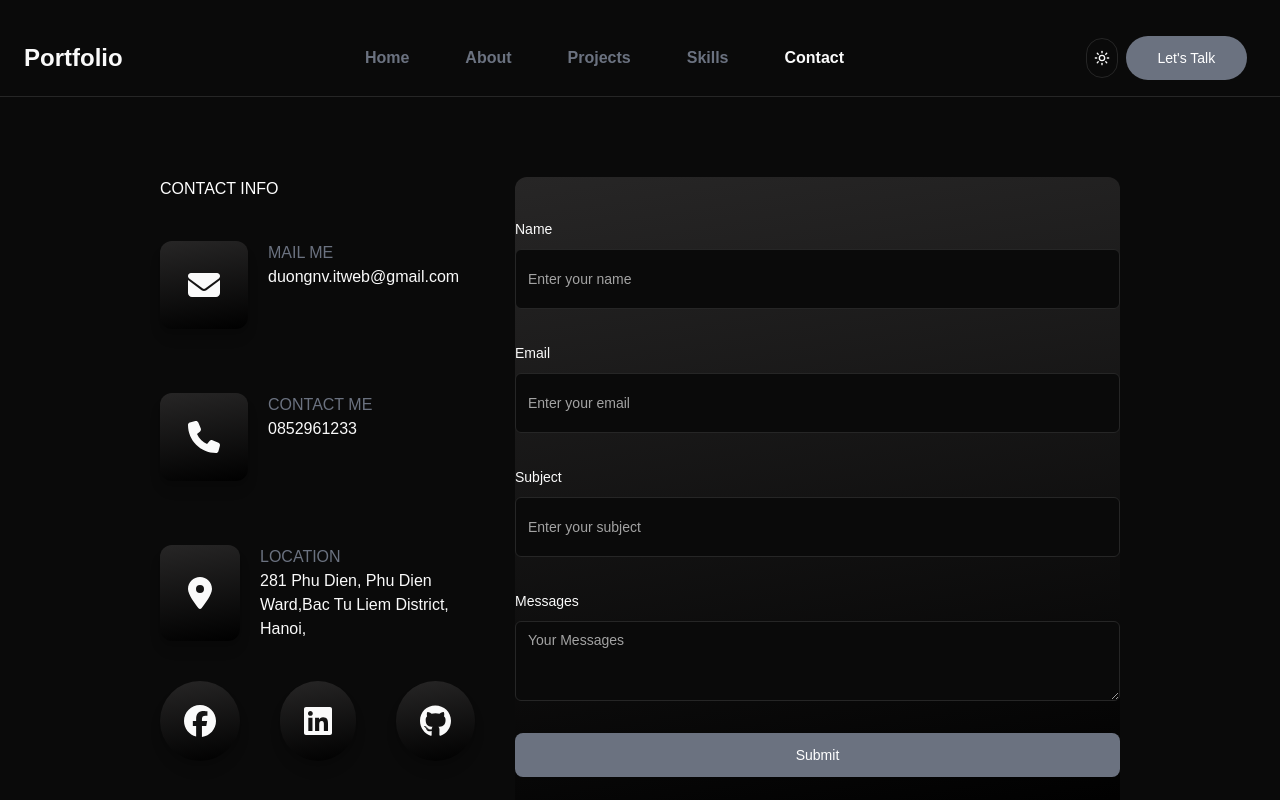
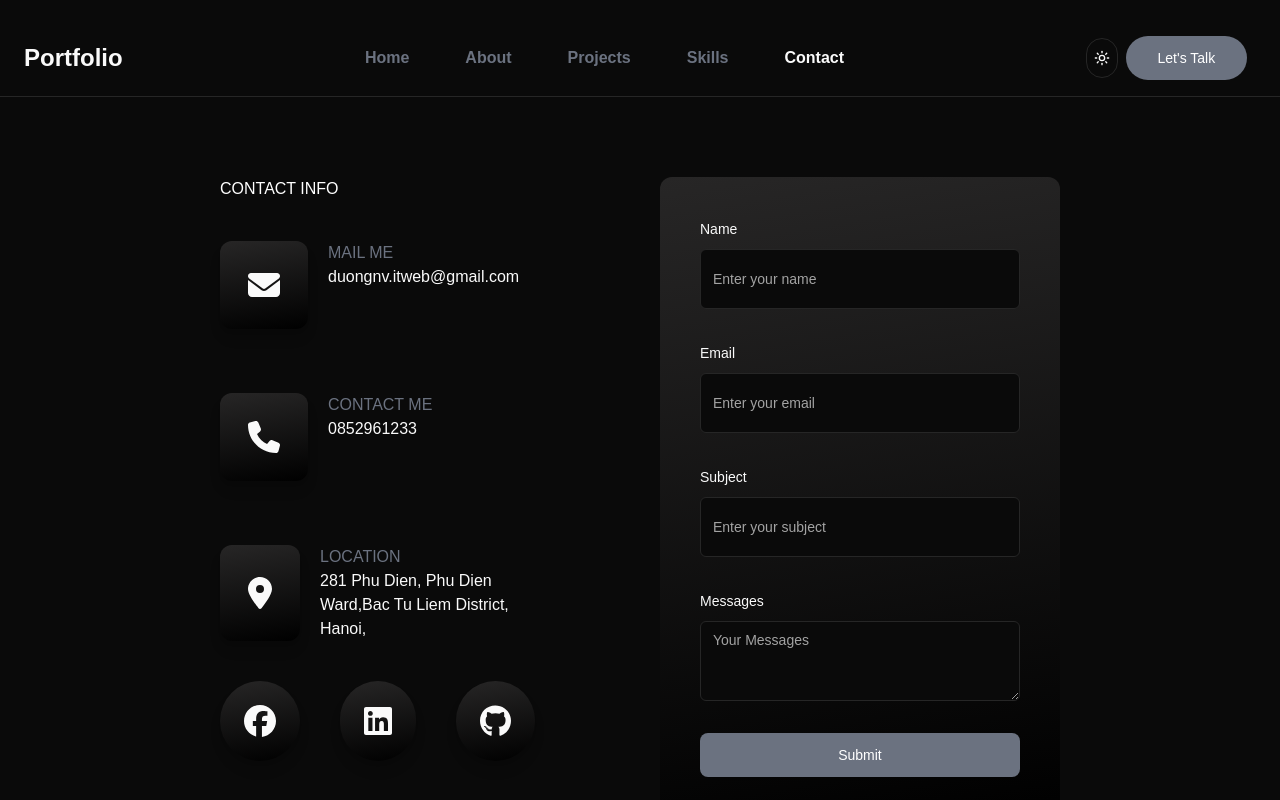
Before and after one commit to ADDuongg/portfolio, a Next.js app: page /contact in a window 1280 px wide. Shown: the top 800 px of the page. Built offline with nearby package versions, Linux system fonts and the light colour scheme.

Commit message:
update contact form

```diff
--- a/src/sections/contact/components/ContactForm.tsx
+++ b/src/sections/contact/components/ContactForm.tsx
@@ -44,7 +44,7 @@ export function ContactForm() {
   }
 
   return (
-    <div className="flex lg:flex-row flex-col gap-10">
+    <div className="flex lg:flex-row flex-col gap-y-10 justify-around">
       <div className="basis-4/12 space-y-10 animate-moveLeftToRight">
         <div className="dark:text-white mb-5">CONTACT INFO</div>
         <div className="flex flex-col gap-y-16">
@@ -74,11 +74,11 @@ export function ContactForm() {
         </div>
       </div>
 
-      <div className="basis-8/12 bg-card-gradient rounded-xl py-10 animate-moveRightToLeft">
+      <div className="basis-5/12 bg-card-gradient rounded-xl p-10 animate-moveRightToLeft flex justify-center">
         <Form {...form}>
           <form
             onSubmit={form.handleSubmit(onSubmit)}
-            className="space-y-8 max-w-3xl mx-auto "
+            className="space-y-8 w-full"
           >
             <FormField
               control={form.control}
```
